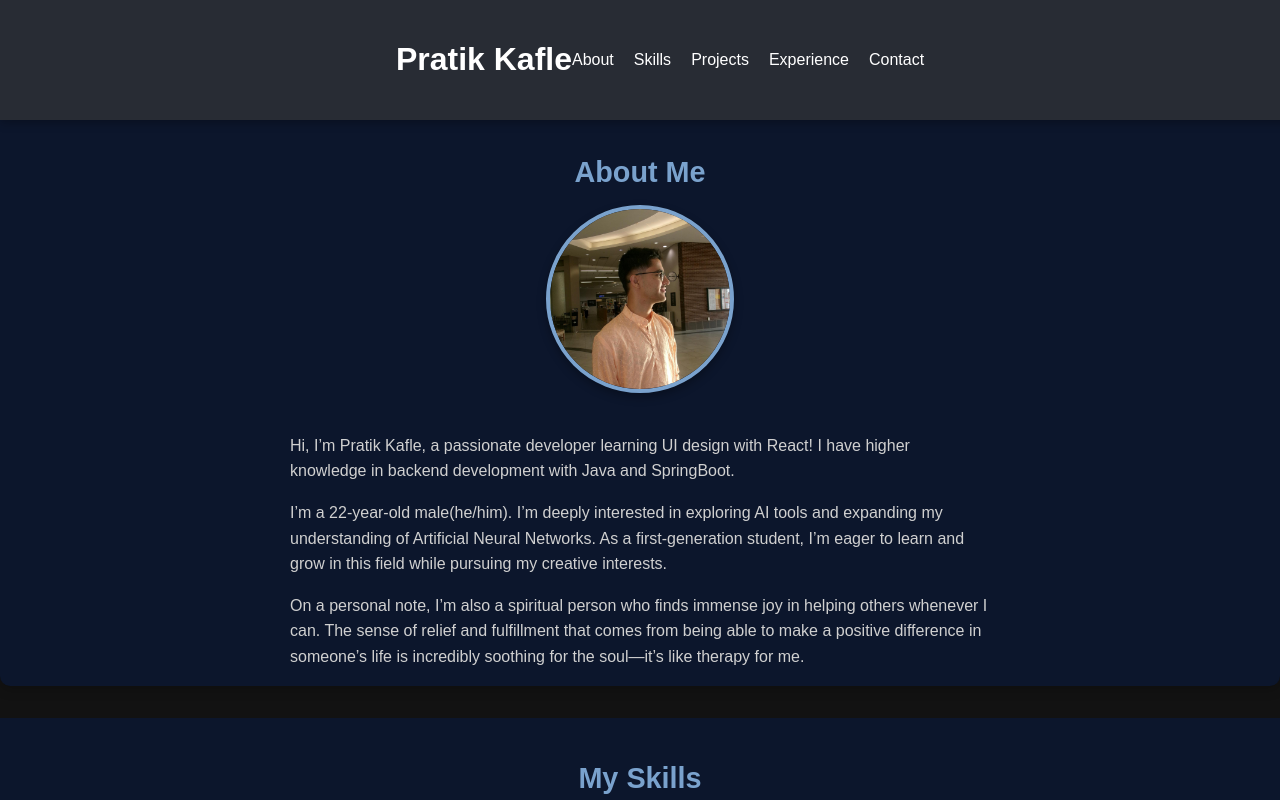
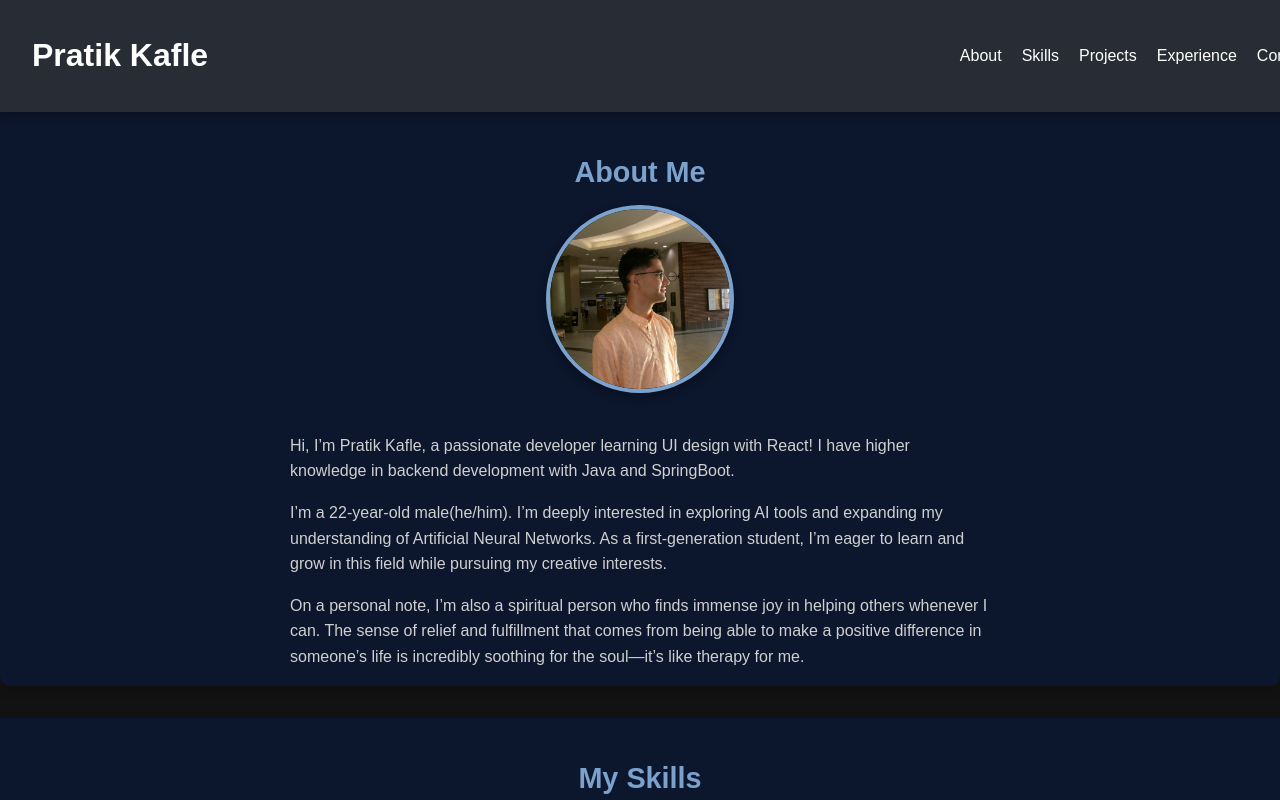
Before and after one commit to pratikkafle608/my-portfolio, a React (Create React App) app: page / in a window 1280 px wide. Shown: the top 800 px of the page. Built offline with nearby package versions, Linux system fonts and the light colour scheme.

Commit message:
Update Header.css

```diff
--- a/src/components/Header.css
+++ b/src/components/Header.css
@@ -1,27 +1,44 @@
 .header {
+  /* Use Flexbox to align child elements horizontally */
+  display: flex;
+  /* Space the child elements (h1 and nav) to the far ends of the header */
+  justify-content: space-between;
+  /* Vertically center the child elements */
+  align-items: center;
+
+  /* Add some padding for spacing inside the header */
+  padding: 1rem 2rem;
+
+  /* Set a background color */
+  background-color: #282c34;
+  /* Set a text color for better contrast */
+  color: white;
+
+  /* Make the header fixed at the top of the page */
   position: fixed;
   top: 0;
   width: 100%;
-  background-color: #282c34;
+
+  /* Add a subtle shadow for depth */
+  box-shadow: 0 2px 10px rgba(0, 0, 0, 0.3);
+
+  /* Ensure the header is above other content */
   z-index: 1000;
-  padding: 20px;
-  display: flex;
-  /* Change this from 'space-between' to 'center' to center the navigation bar */
-  justify-content: center;
-  align-items: center;
-  box-shadow: 0 2px 10px rgba(0, 0, 0, 0.3);
 }
 
-.header nav {
-  display: flex;
+/* Style the navigation links for better spacing and appearance */
+.header nav a {
+  /* Add space between each link */
+  margin-left: 20px;
+  /* Remove the default underline */
+  text-decoration: none;
+  /* Set the link color to white */
+  color: white;
+  /* Add a transition for a smooth hover effect */
+  transition: color 0.3s ease;
 }
 
-.header nav a {
-  margin-right: 20px;
-  color: white;
-  text-decoration: none;
+/* Add a hover effect for a better user experience */
+.header nav a:hover {
+  color: #61dafb; /* A light blue color for a nice effect */
 }
-
-.header nav a:last-child {
-  margin-right: 0;
-}
```
